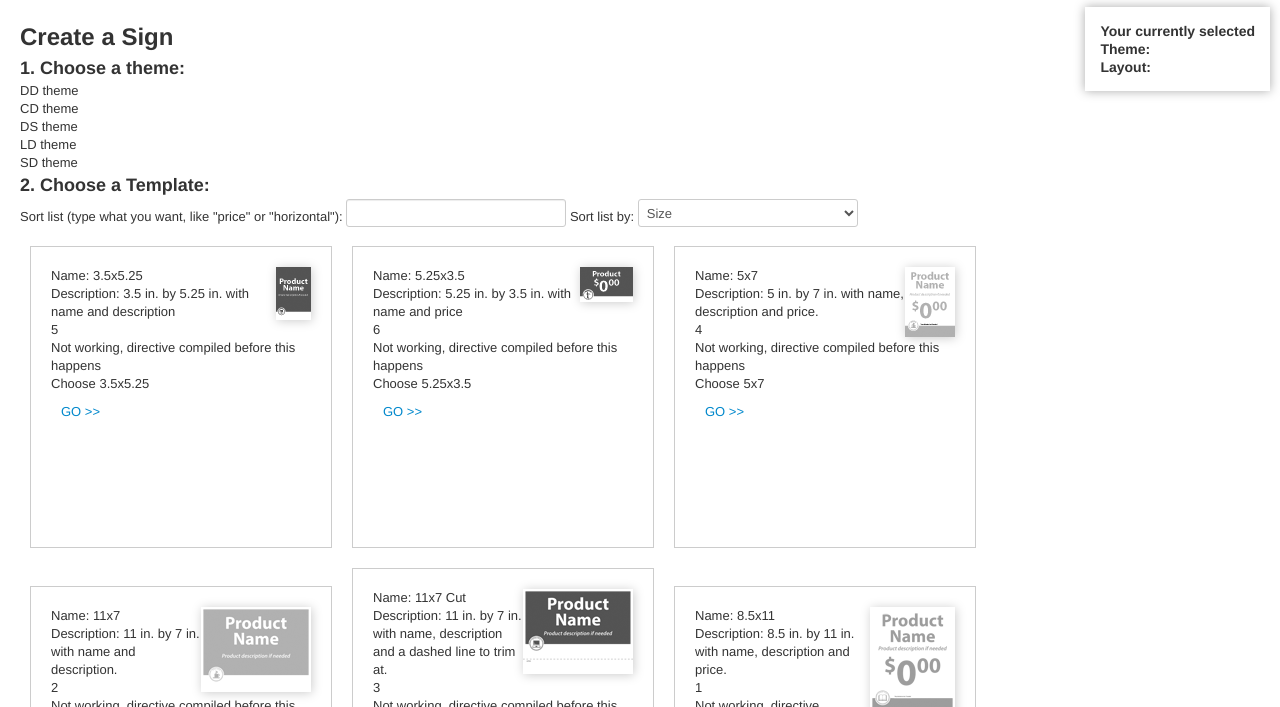
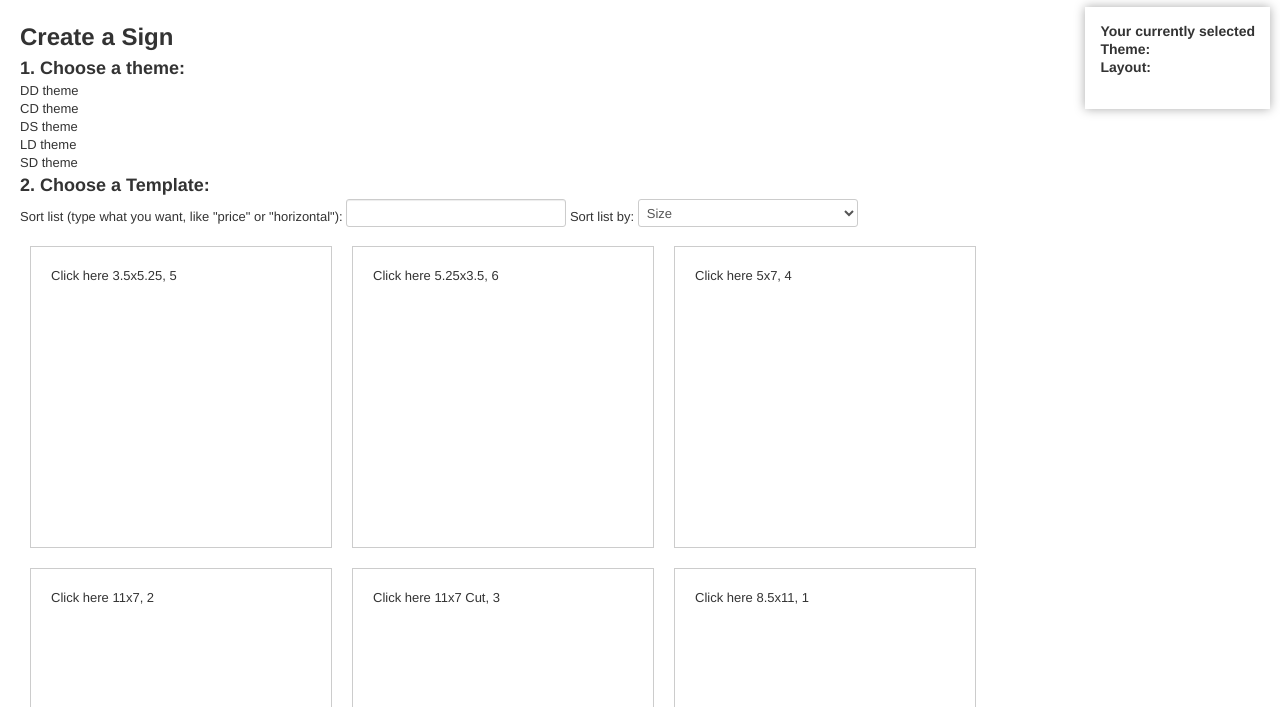
Before and after one commit to atmartins/tss, a plain HTML site: page index.html in a window 1280 px wide. Shown: the part 93-800 px from the top of the page. Drawn offline with Linux system fonts and the light colour scheme.

Commit message:
Correctly binding directives

```diff
--- a/js/controllers.js
+++ b/js/controllers.js
@@ -7,16 +7,15 @@ function TemplateListCtrl($scope, Template, RunTime) {
   $scope.orderProp = 'size';
 
   //$scope.template = $scope.template || {};
+  $scope.mytemplate = 'hi';
 
   $scope.setTheme = function(_theme) {
     $scope.theme = RunTime.theme = _theme;
   }
 
-  $scope.setTemplate = function() {
-
-     $scope.template = RunTime.template = Template.get({templateId: _templateId}, function(template) {
-
-    });
+  /* Set the template object to this scope and our runtime service */
+  $scope.setTemplate = function(template) {
+     $scope.template = RunTime.template = template;
   }
 
   $scope.getTemplate = function(_templateId){
--- a/js/directives.js
+++ b/js/directives.js
@@ -20,15 +20,17 @@ angular.module('tssDirectives', ['ngResource'])
     	    element.addClass('active');
     	})
     }
-  })/*.directive('switchtemplate', function() {
-    return function(scope, element, attrs){
-    	element.bind("click",function(){
-    		scope.$apply(function () {
-	            scope.setTemplate(attrs.templateid);
-	            console.log('switching to ' + attrs.templateid);
-    	    });
-    	    element.parent().parent().children().removeClass("active");
-    	    element.parent().addClass('active');
-    	})
+  }).directive('switchtemplate', function() {
+  	//Creates
+    return {
+    	restrict:"E",
+    	scope:{
+    		dial:"&", //using parent scope, invoke the function specified as a parameter in our view (setTemplate(template))
+    		thistemplate:"=" //gets an object from the attribute in our view
+    	},
+    	template:'<div ng-click="dial()">Click here {{thistemplate.name}}, {{thistemplate.id}}</div>'/*,
+    	link: function(scope, element, attrs){
+    		scope.name = attrs.thistemplate;
+    	}*/
     }
-  })*/;
+  });
--- a/partials/template-list.html
+++ b/partials/template-list.html
@@ -3,9 +3,9 @@
     <h4>
     Your currently selected
     <br />Theme: {{theme}}
-    <br />Layout: {{activeTemplate}}
+    <br />Layout: {{template.name}}
     </h4>
-    <!-- <img src="{{template.thumbnail}}" /> -->
+    <img src="{{template.thumbnail}}" />
 
   </div>
 
@@ -34,7 +34,9 @@
 
       <ul class="templates">
         <li ng-repeat="template in templates | filter:query | orderBy:orderProp" class="template list">
-
+         <!-- <div ng-click="passtemplate(template)">Click me to log this template</div> -->
+          <switchtemplate dial="setTemplate(template)" thistemplate="template"></switchtemplate>
+            <!--
             <img src="{{template.thumbnail}}" />
             <div>Name: {{template.name}}</div>
             <div>Description: {{template.description}}</div>
@@ -44,6 +46,8 @@
           <a href="#/new/{{template.id}}" class="list-item">
           GO >>
           </a>
+          -->
+
         </li>
       </ul>
   </div><!-- /#template-choice -->
```
